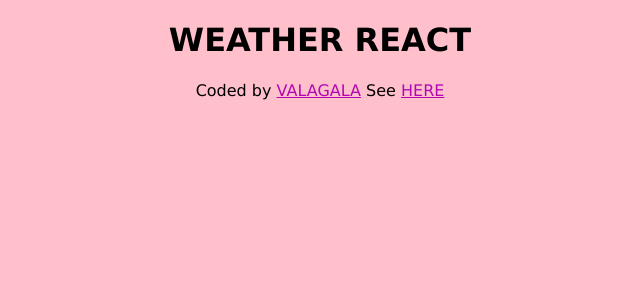
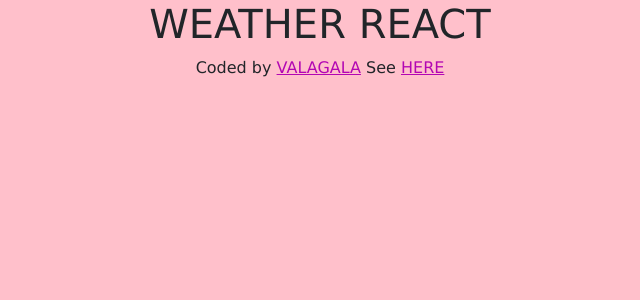
Before and after one commit to VALA9GALA/valagala-react-weather-app, a React (Create React App) app: page / in a window 1280 px wide. Shown: the top 300 px of the page, without its empty margins (320-960 px from the left). Built offline with nearby package versions, Linux system fonts and the light colour scheme.

Commit message:
added bootstrap and npm update

```diff
--- a/src/App.js
+++ b/src/App.js
@@ -1,8 +1,10 @@
+import React from "react";
 import "./App.css";
 
 export default function App() {
   return (
     <div className="App">
+      <div className="container">
         <header className="App-header">
           <h1>WEATHER REACT</h1>
         </header>
@@ -25,5 +27,6 @@ export default function App() {
           </a>
         </footer>
       </div>
+    </div>
   );
 }
```
Also changed, not shown: package.json (+4 -3 lines), src/index.js (+6 -5 lines), 1 other file (tests, documents, lock files or other folders). Lines whose indentation alone changed are shown as unchanged.
